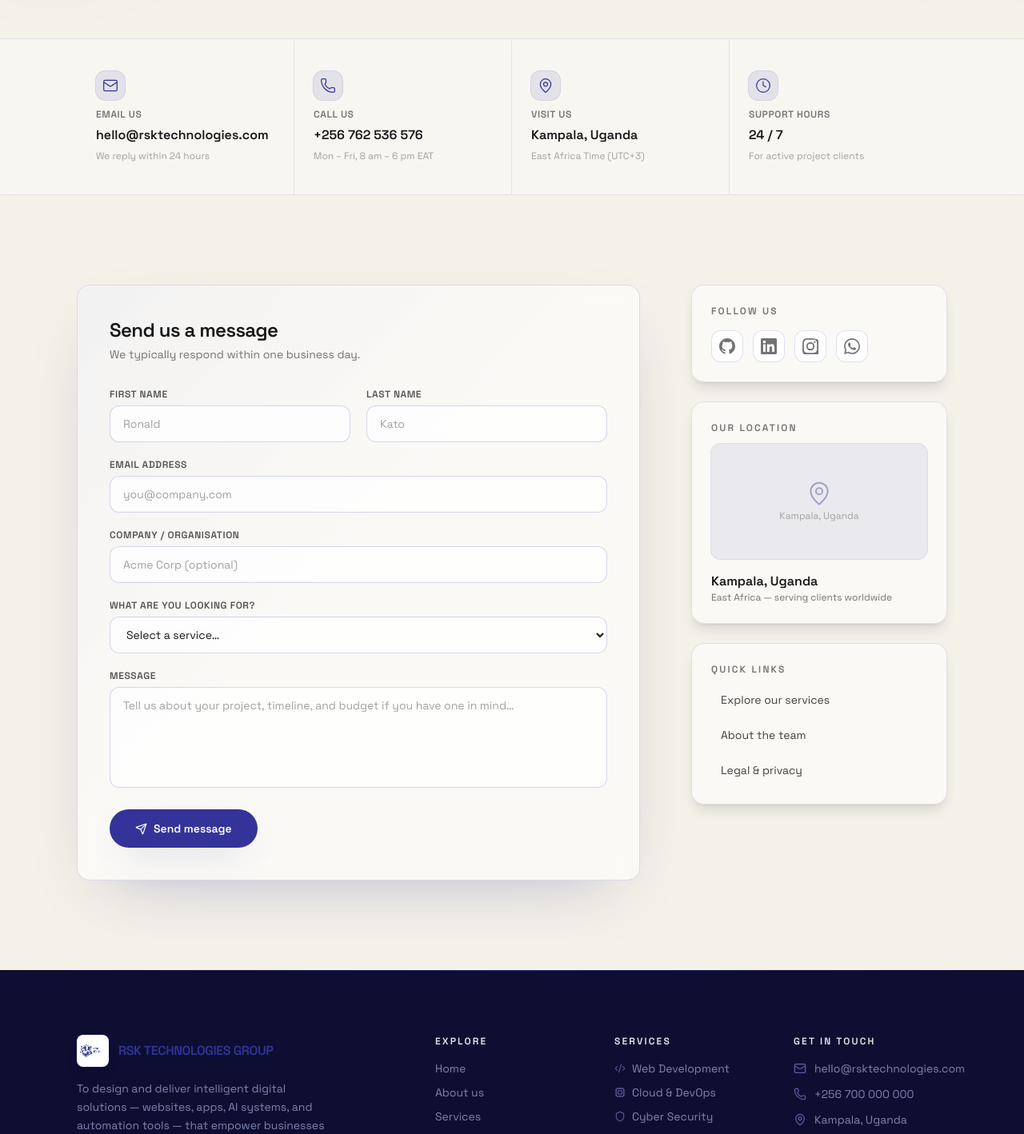
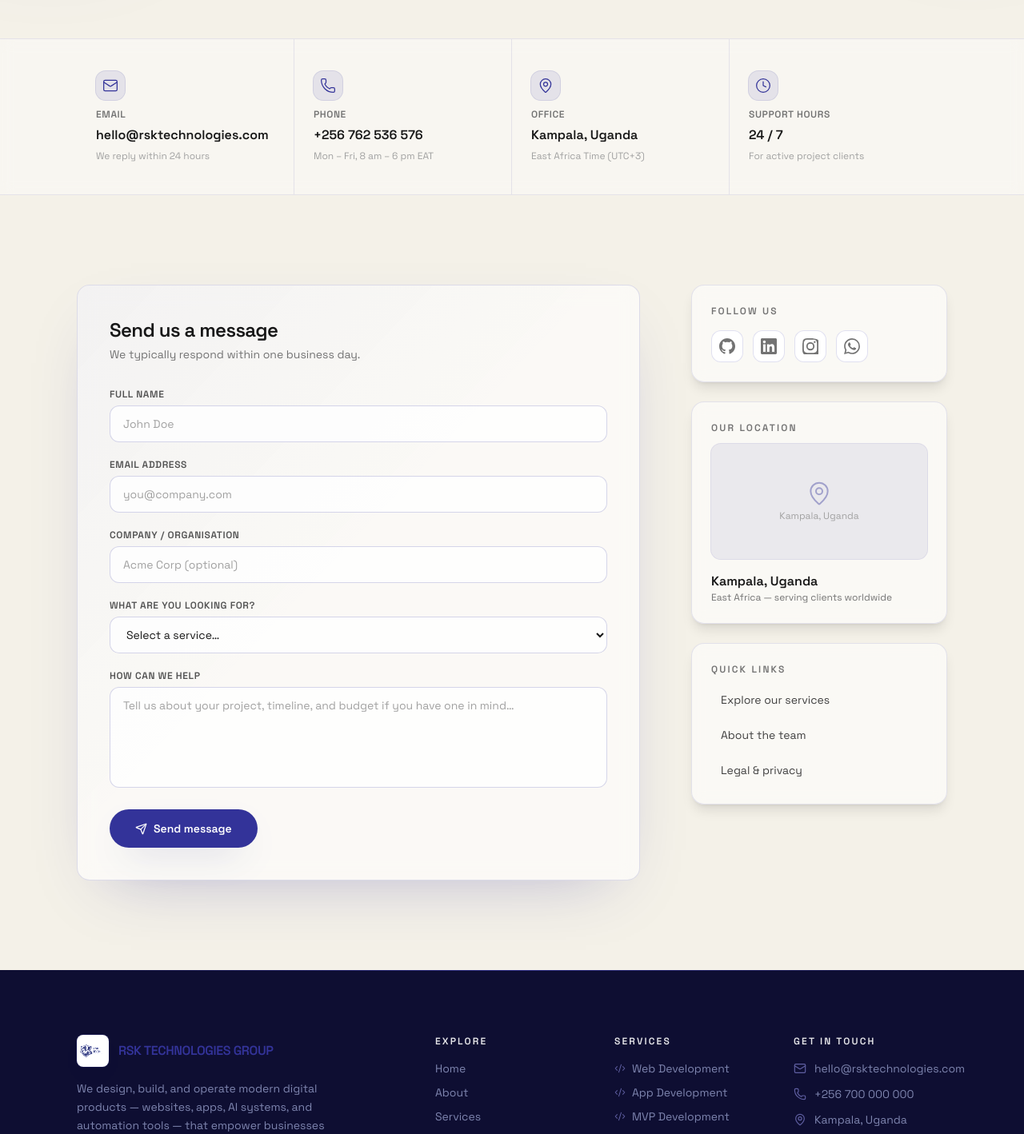
Before and after one commit to rsktechnologies/RSKCompanyWebsite, a Next.js app: page /contact in a window 1280 px wide. Shown: the part 520-1938 px from the top of the page at 80% size. Built offline with nearby package versions, Linux system fonts and the light colour scheme.

Commit message:
Pass Tests

```diff
--- a/src/app/contact/page.tsx
+++ b/src/app/contact/page.tsx
@@ -53,28 +53,28 @@ const SocialIcon = ({ type }: { type: string }) => {
 const contactCards = [
   {
     icon: Mail,
-    title: "Email us",
+    title: "Email",
     value: "hello@rsktechnologies.com",
     href: "mailto:hello@rsktechnologies.com",
     sub: "We reply within 24 hours",
   },
   {
     icon: Phone,
-    title: "Call us",
+    title: "Phone",
     value: "+256 762 536 576",
     href: "tel:+256762536576",
     sub: "Mon – Fri, 8 am – 6 pm EAT",
   },
   {
     icon: MapPin,
-    title: "Visit us",
+    title: "Office",
     value: "Kampala, Uganda",
     href: "#",
     sub: "East Africa Time (UTC+3)",
   },
   {
     icon: Clock,
-    title: "Support hours",
+    title: "Support Hours",
     value: "24 / 7",
     href: "#",
     sub: "For active project clients",
--- a/src/app/services/page.tsx
+++ b/src/app/services/page.tsx
@@ -30,7 +30,7 @@ const services = [
     description:
       "Modern, responsive websites and web applications built with cutting-edge technologies. From marketing sites to complex SaaS platforms.",
     features: [
-      "React / Next.js",
+      "React/Next.js",
       "TypeScript",
       "Responsive Design",
       "SEO Optimization",
--- a/src/components/contact/ContactForm.tsx
+++ b/src/components/contact/ContactForm.tsx
@@ -26,8 +26,7 @@ export function ContactForm() {
     const form = e.currentTarget;
     const data = new FormData(form);
 
-    const firstName = String(data.get("firstName") ?? "").trim();
-    const lastName  = String(data.get("lastName")  ?? "").trim();
+    const name      = String(data.get("name")      ?? "").trim();
     const email     = String(data.get("email")     ?? "").trim();
     const company   = String(data.get("company")   ?? "").trim();
     const service   = String(data.get("service")   ?? "").trim();
@@ -45,9 +44,9 @@ export function ContactForm() {
         if (!res.ok) throw new Error("Server error");
       } else {
         // Fallback: open mail client
-        const subject = encodeURIComponent(`Contact from ${firstName} ${lastName}`);
+        const subject = encodeURIComponent(`Contact from ${name}`);
         const body = encodeURIComponent(
-          `Name: ${firstName} ${lastName}\nEmail: ${email}\nCompany: ${company}\nService: ${service}\n\n${message}`
+          `Name: ${name}\nEmail: ${email}\nCompany: ${company}\nService: ${service}\n\n${message}`
         );
         window.location.href = `mailto:${CONTACT_EMAIL}?subject=${subject}&body=${body}`;
       }
@@ -65,32 +64,18 @@ export function ContactForm() {
   return (
     <form onSubmit={handleSubmit} className="space-y-5">
 
-      {/* Name row */}
-      <div className="grid gap-5 sm:grid-cols-2">
+      {/* Full name */}
       <div>
-          <label htmlFor="firstName" className={labelClass}>First name</label>
+        <label htmlFor="name" className={labelClass}>Full name</label>
         <input
-            id="firstName"
-            name="firstName"
+          id="name"
+          name="name"
           type="text"
           required
           disabled={isSubmitting}
-            placeholder="Ronald"
+          placeholder="John Doe"
           className={inputClass}
         />
-        </div>
-        <div>
-          <label htmlFor="lastName" className={labelClass}>Last name</label>
-          <input
-            id="lastName"
-            name="lastName"
-            type="text"
-            required
-            disabled={isSubmitting}
-            placeholder="Kato"
-            className={inputClass}
-          />
-        </div>
       </div>
 
       {/* Email */}
@@ -142,7 +127,7 @@ export function ContactForm() {
 
       {/* Message */}
       <div>
-        <label htmlFor="message" className={labelClass}>Message</label>
+        <label htmlFor="message" className={labelClass}>How can we help</label>
         <textarea
           id="message"
           name="message"
--- a/src/components/layout/SiteFooter.tsx
+++ b/src/components/layout/SiteFooter.tsx
@@ -18,14 +18,17 @@ import { siteConfig } from "@/config/site";
 
 const explore = [
   { label: "Home", href: "/" },
-  { label: "About us", href: "/about" },
+  { label: "About", href: "/about" },
   { label: "Services", href: "/services" },
+  { label: "Portfolio", href: "/portfolio" },
   { label: "Contact", href: "/contact" },
   { label: "Legal", href: "/legal" },
 ];
 
 const services = [
   { label: "Web Development", icon: Code2 },
+  { label: "App Development", icon: Code2 },
+  { label: "MVP Development", icon: Code2 },
   { label: "Cloud & DevOps", icon: Cpu },
   { label: "Cyber Security", icon: Shield },
   { label: "UI / UX Design", icon: Palette },
--- a/src/config/site.ts
+++ b/src/config/site.ts
@@ -2,7 +2,7 @@ export const siteConfig = {
   name: "RSK TECHNOLOGIES GROUP",
   tagline: "Ensuring You Succeed.",
   description:
-    "To design and deliver intelligent digital solutions — websites, apps, AI systems, and automation tools — that empower businesses to operate smarter, scale faster, and achieve measurable growth.",
+    "We design, build, and operate modern digital products — websites, apps, AI systems, and automation tools — that empower businesses to operate smarter, scale faster, and achieve measurable growth.",
   primaryCta: {
     label: "Book a discovery call",
     href: "/contact",
```
Lines whose indentation alone changed are shown as unchanged.
